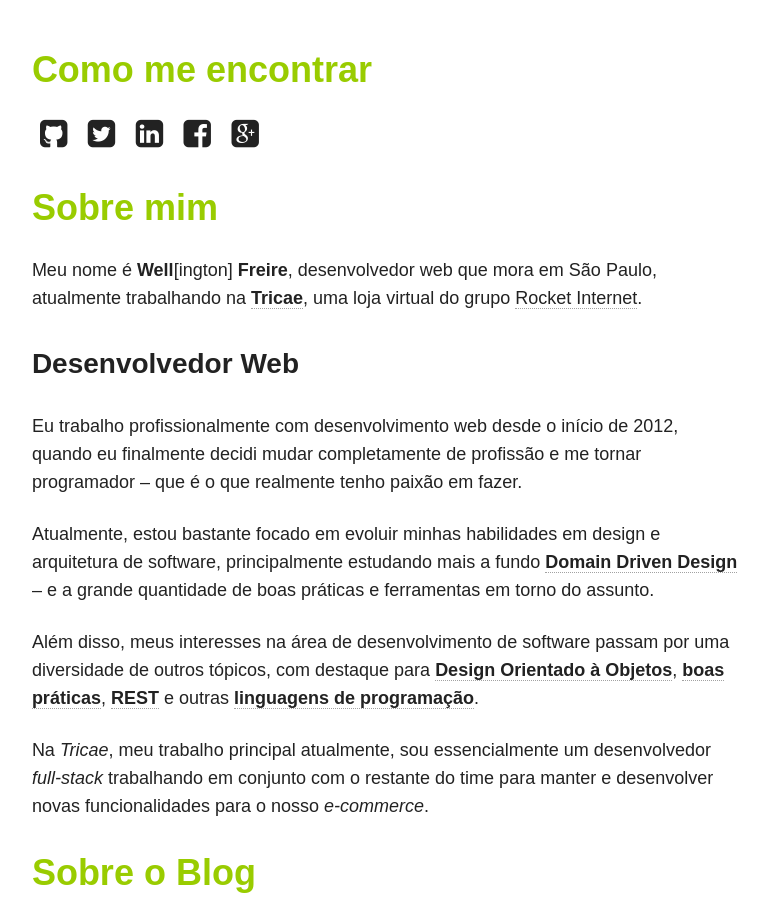
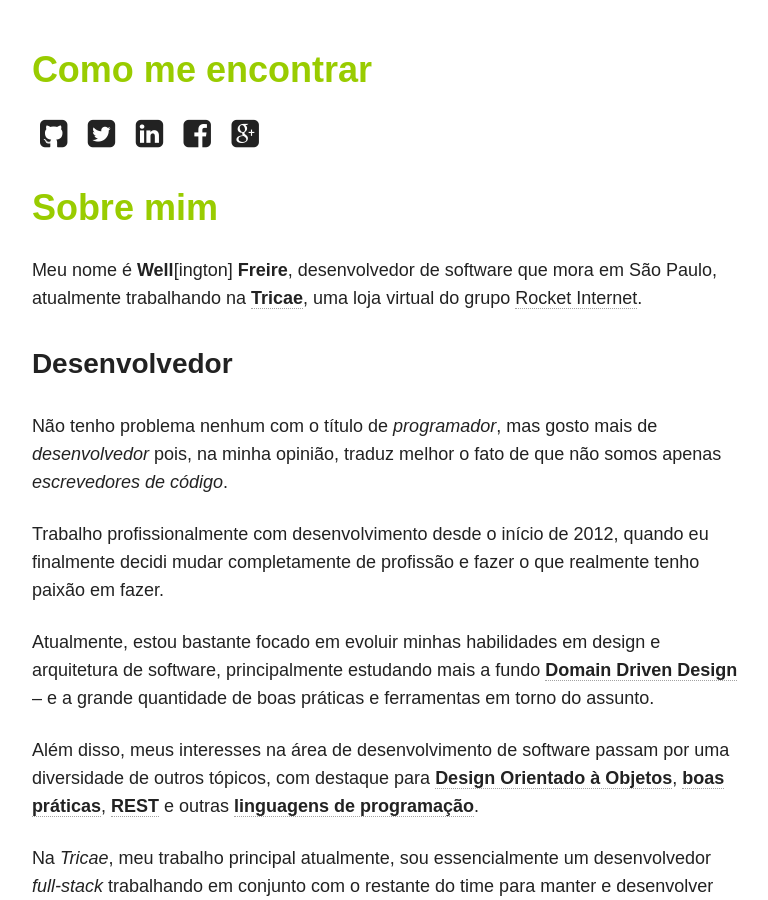
Before and after one commit to wellfreire/wellfreire.github.io, a Jekyll site: the page built from about/pt/index.md, in a window 1280 px wide and 900 px high, scrolled down 654 px. Shown: the whole window, without its empty margins (254-1022 px from the left). Built offline with Jekyll 4.4.1, drawn with Linux system fonts in a browser that asks for light colours; nearby versions of some CDN libraries.

Commit message:
Some more adjustments

```diff
--- a/about/pt/index.md
+++ b/about/pt/index.md
@@ -11,11 +11,13 @@ logo: bio-photo.jpg
 
 #<a name="about_me"></a>Sobre mim
 
-Meu nome é **Well**[ington] **Freire**, desenvolvedor web que mora em São Paulo, atualmente trabalhando na [**Tricae**](http://www.tricae.com.br){:target="_blank"}, uma loja virtual do grupo [Rocket Internet](https://www.rocket-internet.com){:target="_blank"}.
+Meu nome é **Well**[ington] **Freire**, desenvolvedor de software que mora em São Paulo, atualmente trabalhando na [**Tricae**](http://www.tricae.com.br){:target="_blank"}, uma loja virtual do grupo [Rocket Internet](https://www.rocket-internet.com){:target="_blank"}.
 
-###Desenvolvedor Web
+###Desenvolvedor
 
-Eu trabalho profissionalmente com desenvolvimento web desde o início de 2012, quando eu finalmente decidi mudar completamente de profissão e me tornar programador -- que é o que realmente tenho paixão em fazer.
+Não tenho problema nenhum com o título de *programador*, mas gosto mais de *desenvolvedor* pois, na minha opinião, traduz melhor o fato de que não somos apenas *escrevedores de código*.
+
+Trabalho profissionalmente com desenvolvimento desde o início de 2012, quando eu finalmente decidi mudar completamente de profissão e fazer o que realmente tenho paixão em fazer.
 
 Atualmente, estou bastante focado em evoluir minhas habilidades em design e arquitetura de software, principalmente estudando mais a fundo [**Domain Driven Design**](/tags/pt/#ddd) -- e a grande quantidade de boas práticas e ferramentas em torno do assunto.
 
```
Also changed, not shown: about/en/index.md (+5 -3 lines), tags/en/index.md (+0 -4 lines), tags/pt/index.md (+0 -4 lines).
